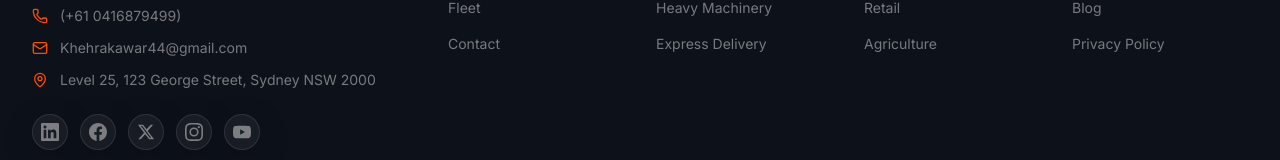
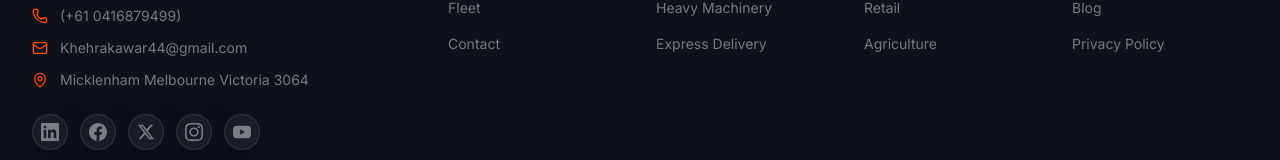
Before and after one commit to Abhijeetshavant/YourTrucking.com.au, a React (Vite) app: page /dashboard in a window 1280 px wide. Shown: the part 1290-1450 px from the top of the page. Built offline with nearby package versions, Linux system fonts and the light colour scheme; no server answers.

Commit message:
Update Yours Trucking websit completed final1  way

```diff
--- a/src/components/layout/Footer.jsx
+++ b/src/components/layout/Footer.jsx
@@ -177,7 +177,7 @@ const Footer = () => {
               </a>
               <div className="flex items-center gap-3 text-sm text-accent-silver/60">
                 <MapPin size={16} className="text-accent-orange" />
-                <span>Level 25, 123 George Street, Sydney NSW 2000</span>
+                <span>Micklenham Melbourne Victoria 3064</span>
               </div>
             </div>
 
```
